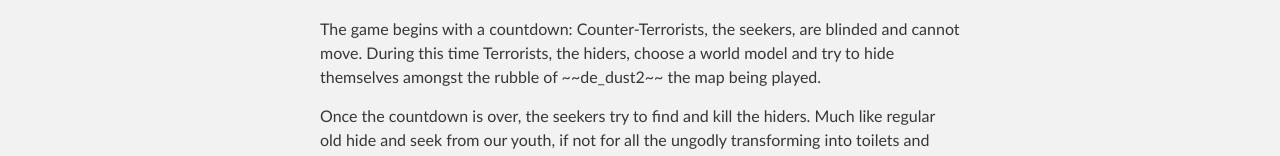
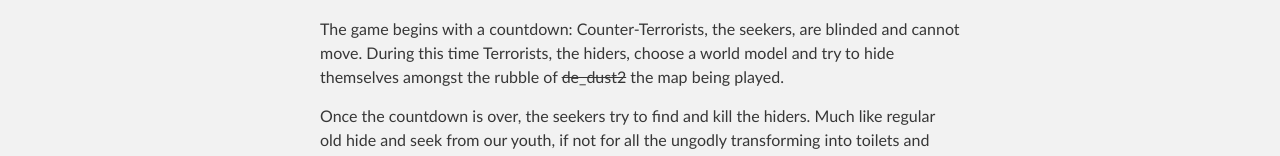
Before and after one commit to olavim/sm-PropHunt, a plain HTML site: page index.html in a window 1280 px wide. Shown: the part 294-450 px from the top of the page. Drawn offline with Linux system fonts and the light colour scheme.

Commit message:
Update index.html

```diff
--- a/index.html
+++ b/index.html
@@ -34,7 +34,7 @@
         <h3>
 <a id="welcome-to-github-pages" class="anchor" href="#welcome-to-github-pages" aria-hidden="true"><span class="octicon octicon-link"></span></a>How to Play</h3>
 
-<p></p>The game begins with a countdown: Counter-Terrorists, the seekers, are blinded and cannot move. During this time Terrorists, the hiders, choose a world model and try to hide themselves amongst the rubble of ~~de_dust2~~ the map being played.
+<p></p>The game begins with a countdown: Counter-Terrorists, the seekers, are blinded and cannot move. During this time Terrorists, the hiders, choose a world model and try to hide themselves amongst the rubble of <strike>de_dust2</strike> the map being played.
 
 <p></p>Once the countdown is over, the seekers try to find and kill the hiders. Much like regular old hide and seek from our youth, if not for all the ungodly transforming into toilets and murdering.
 
```
